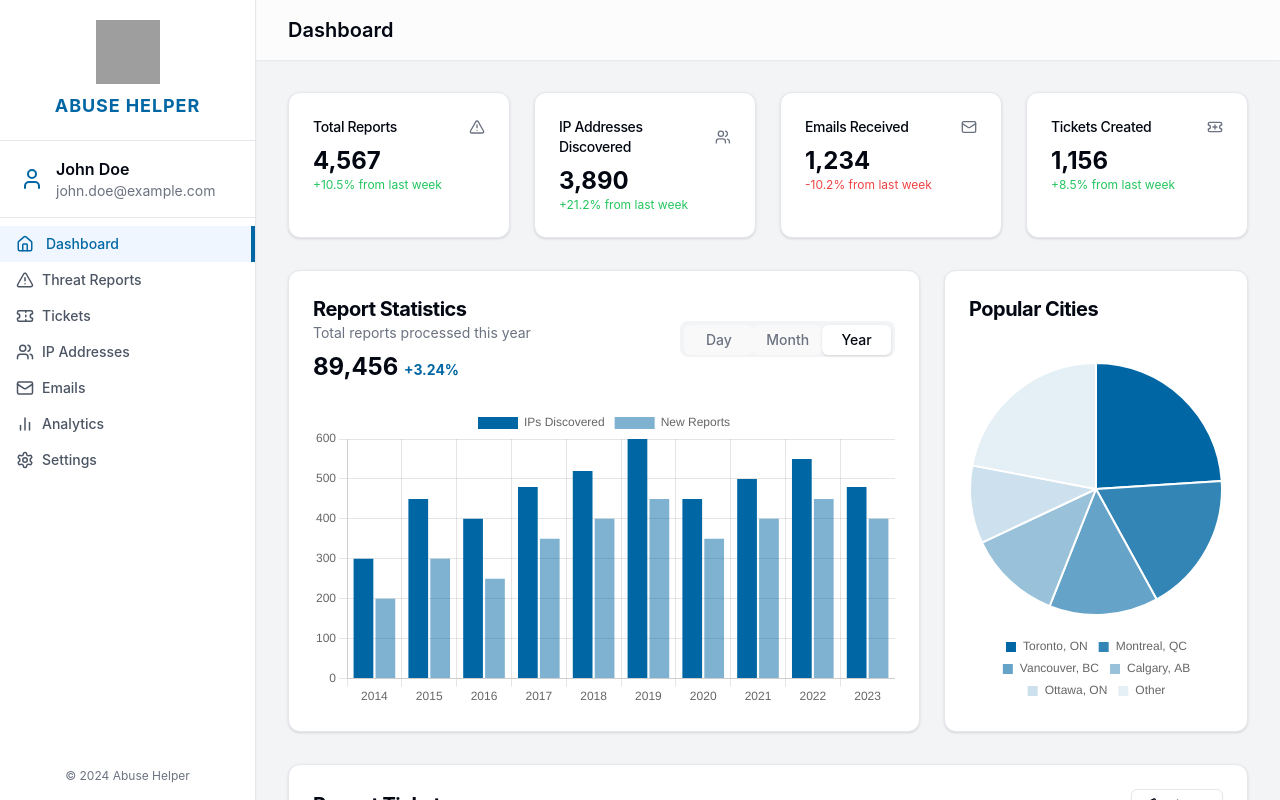
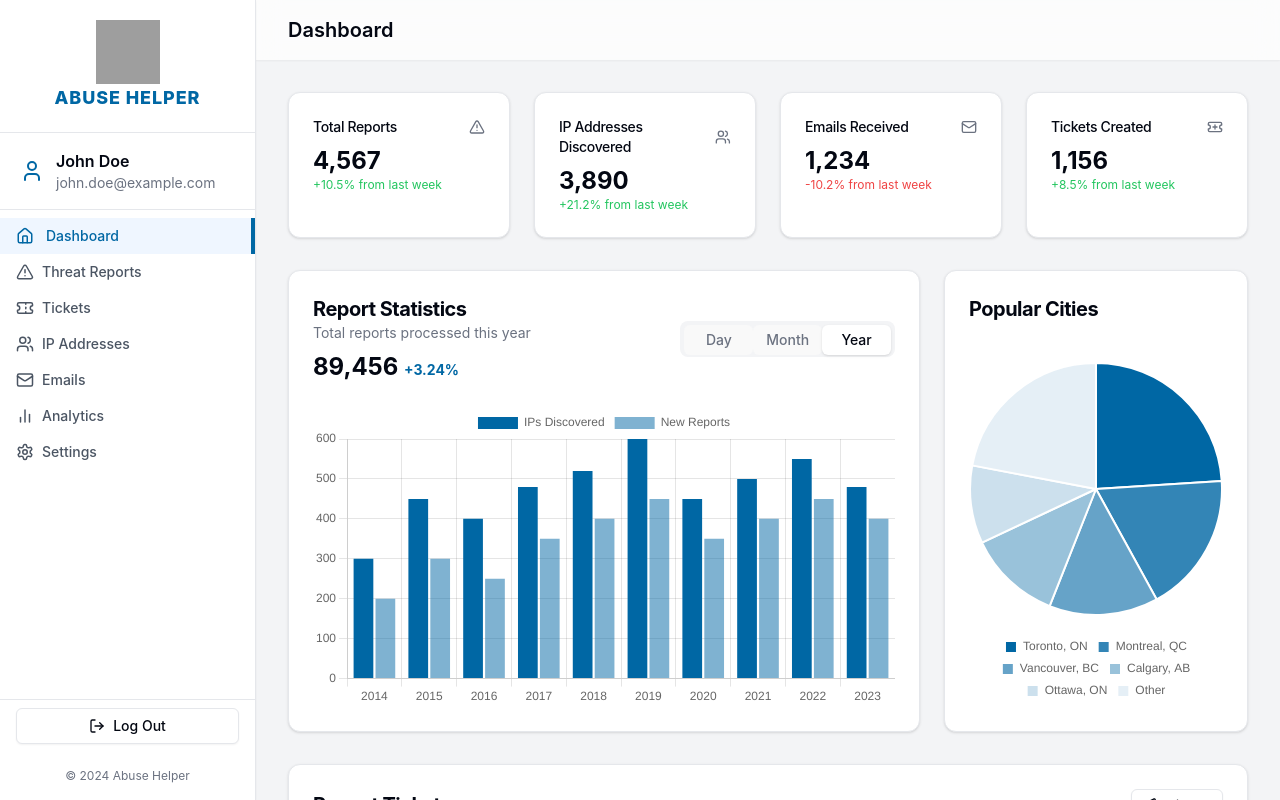
Before and after one commit to habibayoub/Abuse-Helper, a React (Vite) app in the folder frontend/: page / in a window 1280 px wide. Built offline with nearby package versions, Linux system fonts and the light colour scheme; grey boxes are pictures that could not be loaded.

Commit message:
add log out button

```diff
--- a/frontend/src/components/page/dashboard.tsx
+++ b/frontend/src/components/page/dashboard.tsx
@@ -15,7 +15,8 @@ import {
     TicketsIcon,
     User,
     Users,
-    X
+    X,
+    LogOut // Add this import
 } from "lucide-react"
 import { Bar, Pie } from "react-chartjs-2"
 import { Chart as ChartJS, CategoryScale, LinearScale, BarElement, Title, Tooltip, Legend, ArcElement } from "chart.js"
@@ -89,8 +90,8 @@ export default function Dashboard() {
             {/* Sidebar */}
             <aside className={`bg-white w-64 fixed h-full z-30 border-r border-gray-200 shadow-sm transition-transform duration-300 ease-in-out ${sidebarOpen ? 'translate-x-0' : '-translate-x-full'} lg:translate-x-0 flex flex-col`}>
                 <div className="p-5 flex flex-col items-center border-b border-gray-200">
-                    <img src="/bell-logo.svg" alt="Bell Logo" className="w-16 h-16 mb-2" />
-                    <h2 className="text-lg font-bold tracking-wider" style={{ color: PANTONE_301 }}>
+                    <img src="/bell-logo.svg" alt="Bell Logo" className="w-16 h-16" />
+                    <h2 className="text-lg font-extrabold tracking-wider" style={{ color: PANTONE_301 }}>
                         ABUSE HELPER
                     </h2>
                 </div>
@@ -148,6 +149,15 @@ export default function Dashboard() {
                         </span>
                     </a>
                 </nav>
+
+                {/* Log out button */}
+                <div className="px-4 py-2 border-t border-gray-200">
+                    <Button variant="outline" className="w-full flex items-center justify-center" onClick={() => console.log('Logout clicked')}>
+                        <LogOut className="mr-2 h-4 w-4" />
+                        Log Out
+                    </Button>
+                </div>
+
                 {/* Year fine print */}
                 <div className="p-4 text-center text-xs text-gray-500">
                     © {new Date().getFullYear()} Abuse Helper
```
